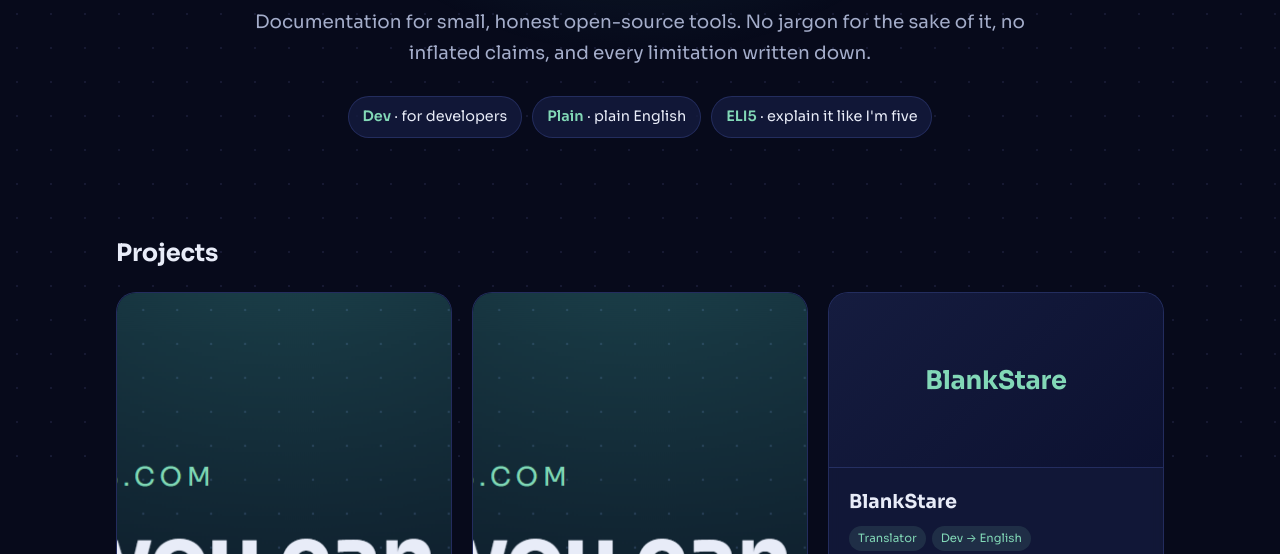
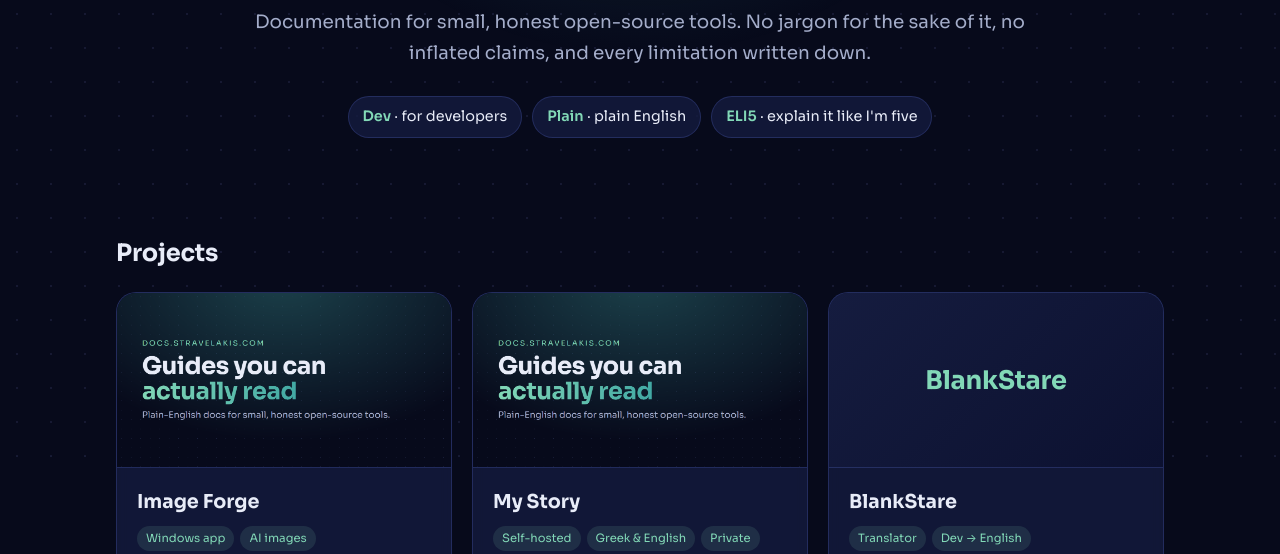
Before and after one commit to Stravelakis/Stravelakis.github.io, a plain HTML site: page index.html in a window 1280 px wide. Shown: the part 343-897 px from the top of the page. Drawn offline with Linux system fonts and the light colour scheme; files whose address does not match are found by name.

Commit message:
Card images: keep their shape
Co-Authored-By: Claude Opus 5.5 <noreply@anthropic.com>

```diff
--- a/index.html
+++ b/index.html
@@ -65,7 +65,7 @@
     .grid { display:grid; grid-template-columns:repeat(auto-fill, minmax(300px, 1fr)); gap:20px; }
     .card { display:flex; flex-direction:column; background:var(--surface); border:1px solid var(--border); border-radius:20px; overflow:hidden; backdrop-filter:blur(6px); transition:transform .35s var(--ease), border-color .35s var(--ease), box-shadow .35s var(--ease); }
     .card:hover { transform:translateY(-4px); border-color:color-mix(in srgb, var(--mint-400) 55%, transparent); box-shadow:0 18px 50px -20px color-mix(in srgb, var(--mint-400) 35%, transparent); }
-    .card .shot { aspect-ratio:1200/630; width:100%; display:block; object-fit:cover; background:var(--navy-900); border-bottom:1px solid var(--border); }
+    .card .shot { aspect-ratio:1200/630; width:100%; height:auto; display:block; object-fit:cover; background:var(--navy-900); border-bottom:1px solid var(--border); }
     .card .ph { aspect-ratio:1200/630; display:grid; place-items:center; background:linear-gradient(135deg, var(--navy-800), var(--navy-900)); border-bottom:1px solid var(--border); font-size:1.6rem; font-weight:700; color:var(--accent); letter-spacing:-.01em; }
     .card .body { padding:18px 20px 20px; display:flex; flex-direction:column; flex:1; }
     .card h3 { margin:0; font-size:1.2rem; }
```
